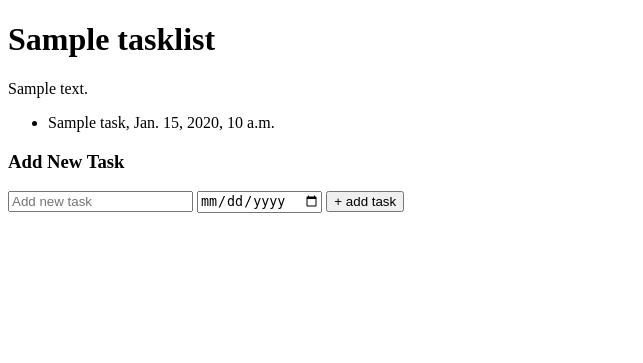
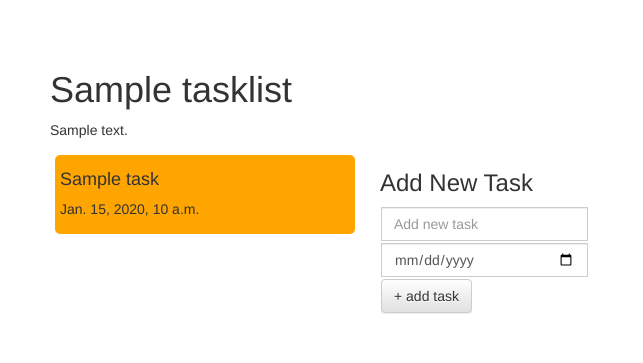
Before and after one commit to MillerTheChiller/django-tutorial, a Django app: page /todo/1 in a window 1280 px wide. Shown: the top 363 px of the page, without its empty margins (0-643 px from the left). Run offline with Django 3.2, Linux system fonts and the light colour scheme; tables that the repository leaves empty hold one stand-in row (values such as "Sample post"); parts of the project's set-up code (start-up, migrations or seed data) failed here and were passed over; some libraries are stand-ins or nearby versions.

Commit message:
fix: adding some style

```diff
--- /dev/null
+++ b/django_tutorial/todo/static/todo/base.css
@@ -0,0 +1,8 @@
+body {
+  padding: 50px;
+}
+
+.wrapper {
+  display: flex;
+  flex-direction: row;
+}
--- /dev/null
+++ b/django_tutorial/todo/static/todo/task_list.css
@@ -0,0 +1,17 @@
+.form {
+  display: flex;
+  flex-direction: column;
+  margin: 0 20px;
+}
+
+.form div {
+  margin: 1px;
+}
+
+.task {
+  background-color: orange;
+  padding: 5px;
+  border-radius: 5px;
+  margin: 5px;
+  min-width: 300px;
+}
--- a/django_tutorial/todo/templates/todo/task_list.html
+++ b/django_tutorial/todo/templates/todo/task_list.html
@@ -1,34 +1,82 @@
+{% load static %}
 <!DOCTYPE html>
 <html>
   <head>
     <meta charset="utf-8" />
     <title>{{ task_list.list_title }}</title>
+    <link
+      rel="stylesheet"
+      type="text/css"
+      href="{% static 'todo/task_list.css' %}"
+    />
+    <link
+      rel="stylesheet"
+      type="text/css"
+      href="{% static 'todo/base.css' %}"
+    />
+
+    <link
+      rel="stylesheet"
+      href="https://stackpath.bootstrapcdn.com/bootstrap/3.4.1/css/bootstrap.min.css"
+      integrity="sha384-HSMxcRTRxnN+Bdg0JdbxYKrThecOKuH5zCYotlSAcp1+c8xmyTe9GYg1l9a69psu"
+      crossorigin="anonymous"
+    />
+
+    <!-- Optional theme -->
+    <link
+      rel="stylesheet"
+      href="https://stackpath.bootstrapcdn.com/bootstrap/3.4.1/css/bootstrap-theme.min.css"
+      integrity="sha384-6pzBo3FDv/PJ8r2KRkGHifhEocL+1X2rVCTTkUfGk7/0pbek5mMa1upzvWbrUbOZ"
+      crossorigin="anonymous"
+    />
+
+    <!-- Latest compiled and minified JavaScript -->
+    <script
+      src="https://stackpath.bootstrapcdn.com/bootstrap/3.4.1/js/bootstrap.min.js"
+      integrity="sha384-aJ21OjlMXNL5UyIl/XNwTMqvzeRMZH2w8c5cRVpzpU8Y5bApTppSuUkhZXN0VxHd"
+      crossorigin="anonymous"
+    ></script>
   </head>
   <body>
     <h1>{{ task_list.list_title }}</h1>
     <p>{{ task_list.list_description }}</p>
-    {% if tasks %}
-    <ul>
-      {% for task in tasks %}
-      <li>{{task.task_title}}, {{task.do_by}}</li>
-      {% endfor %}
-    </ul>
-    {% else %}
+    <div class="wrapper">
+      <div class="task-list">
+        {% if tasks %} {% for task in tasks %}
+        <div class="task">
+          <h4 class="task-title">{{task.task_title}}</h4>
+          <p class="do-by">{{task.do_by}}</p>
+        </div>
+        {% endfor %} {% else %}
         <p>No tasks have been created yet!</p>
         {% endif %}
+      </div>
+      <div class="input-group">
+        <form
+          class="form"
+          action="/todo/{{ task_list.id }}/create"
+          method="post"
+        >
           <h3>Add New Task</h3>
-    <form action="/todo/{{ task_list.id }}/create" method="post">
           {% csrf_token %}
+          <div class="formInput">
             <input
               type="text"
               name="task_title"
               id="task_title"
               placeholder="Add new task"
+              class="form-control"
               required
             />
-
-      <input type="date" name="do_by" id="do_by" />
-      <button type="submit">+ add task</button>
+          </div>
+          <div class="formInput">
+            <input type="date" class="form-control" name="do_by" id="do_by" />
+          </div>
+          <div class="formInput">
+            <button class="btn btn-default" type="submit">+ add task</button>
+          </div>
         </form>
+      </div>
+    </div>
   </body>
 </html>
```
Also changed, not shown: django_tutorial/todo/templates/todo/index.html (+22 -0 lines), django_tutorial/todo/templates/todo/task.html (+21 -0 lines). Lines whose indentation alone changed are shown as unchanged.
